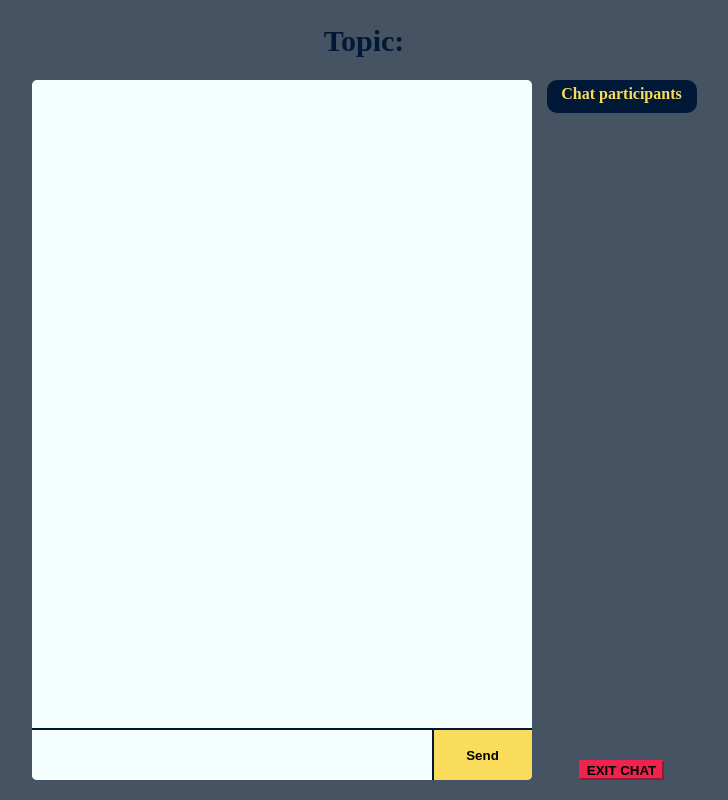
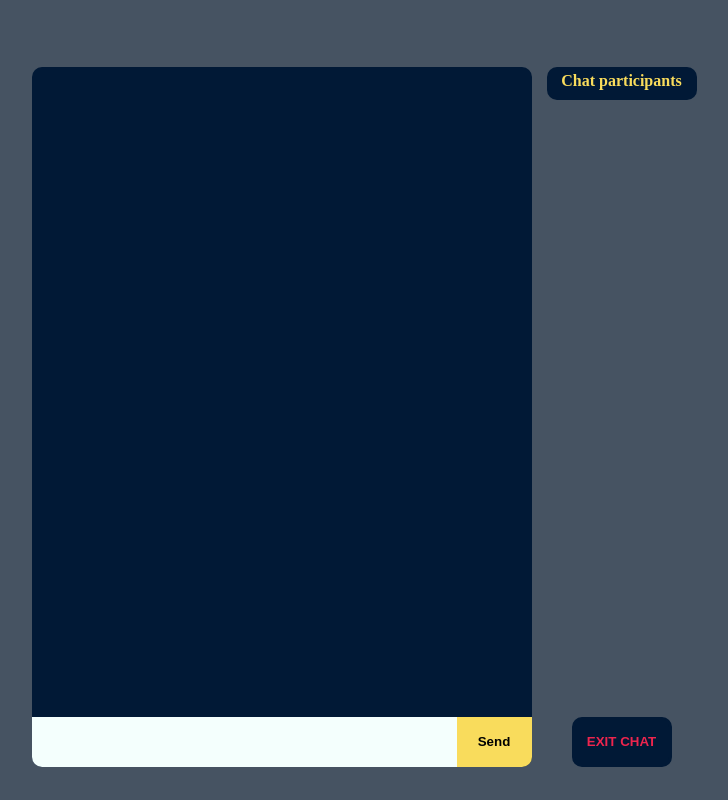
Before and after one commit to emilgsalmi/4Chat, a React (Vite) app in the folder client/: page /room in a window 1280 px wide. Shown: the whole page, without its empty margins (276-1004 px from the left). Built offline with nearby package versions, Linux system fonts and the light colour scheme.

Commit message:
chat styling

```diff
--- a/client/src/styles/room.scss
+++ b/client/src/styles/room.scss
@@ -10,12 +10,8 @@
 
     #chatroom_topic {
         text-align: center;
-        color: #011936;
-        font-size: 30px;
-        #topic_title {
-            font-size: 35px;
-            color: #F9DC5C;
-        }
+        font-size: 40px;
+        color: #F9DC5C;
     }
 
     .chat_content_container {
@@ -56,11 +52,11 @@
 
     .chat {
         height: 700px;
-        background-color: #F4FFFD;
+        background-color: #011936;
         display: flex;
         flex-direction: column;
         justify-content: space-between;
-        border-radius: 5px;
+        border-radius: 10px;
 
         .chat__typing {
             margin: 0;
@@ -70,14 +66,15 @@
         .chat__feed {
             width: 500px;
             height:600px;
-            border-top-left-radius: 5px;
-            border-top-right-radius: 5px;
+            border-top-left-radius: 10px;
+            border-top-right-radius: 10px;
             overflow-y: scroll;
 
             .message {
                 padding-inline: 15px;
                 height: fit-content;
                 margin: 0;
+                color:#F4FFFD;
 
                 h3 {
                     margin: 5px 0 10px 0;
@@ -106,10 +103,10 @@
                 background-color: #F4FFFD;
                 border: none;
                 height: 50px;
-                width: 80%;
+                width: 85%;
                 margin: 0;
                 padding: 0;
-                border-bottom-left-radius: 5px;
+                border-bottom-left-radius: 10px;
                 &:focus {
                     outline-width: 0;
                 }
@@ -117,11 +114,10 @@
 
             .chat__submit-btn {
               height: 100%;
-              width: 20%;
+              width: 15%;
               padding:0;
-              border: 0;
-              border-left: 2px solid #011936;
-              border-bottom-right-radius: 5px;
+              border: solid #F9DC5C;
+              border-bottom-right-radius: 10px;
               background-color: #F9DC5C;
               font-weight: bold;
             }
@@ -131,10 +127,12 @@
 
 
     .exit_button {
-        background-color: #ED254E;
-        width: fit-content;
-        height: 20px;
+        background-color: #011936;
+        color: #ED254E;
+        width: 100px;
+        height: 50px;
         font-weight: bold;
-        border-color: #ED254E;
+        border: solid #011936;
+        border-radius: 10px;
     }
 }
--- a/client/src/views/Room.tsx
+++ b/client/src/views/Room.tsx
@@ -85,7 +85,7 @@
 
 	return (
 		<div id='chatroom_container'>
-			<h1 id='chatroom_topic'>Topic: <span id='topic_title'>{myRoom}</span></h1>
+			<h1 id='chatroom_topic'>{myRoom.toUpperCase()}</h1>
 
 		<div className='chat_content_container'>
 			{/* Chatbox */}
```
